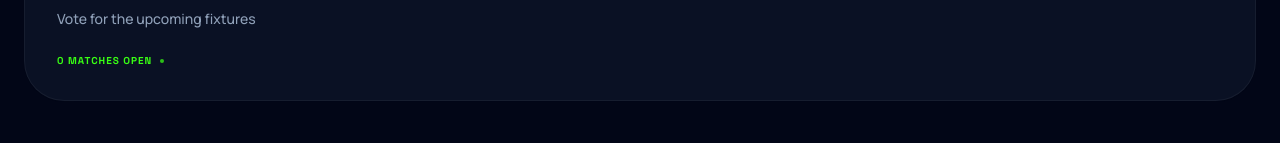
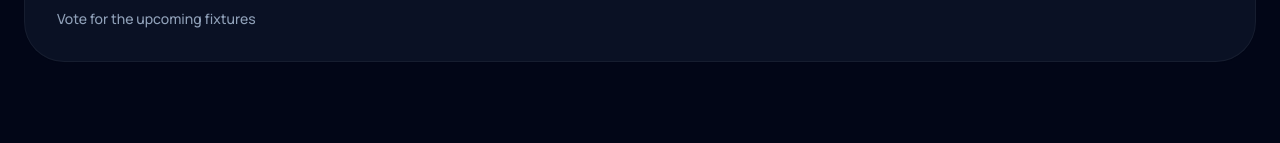
Before and after one commit to programming501/Poll11, a React (Vite) app: page / in a window 1280 px wide. Shown: the part 449-592 px from the top of the page. Built offline with nearby package versions, Linux system fonts and the light colour scheme; no server answers; the database is empty.

Commit message:
Small change

```diff
--- a/src/pages/Home.jsx
+++ b/src/pages/Home.jsx
@@ -69,10 +69,6 @@ const Home = () => {
                   <Trophy className="w-8 h-8 text-primary" />
                 </div>
               </div>
-              <div className="flex items-center gap-2 text-[10px] font-display font-black uppercase tracking-widest text-primary">
-                <span>{upcomingMatches.length} Matches Open</span>
-                <div className="w-1 h-1 rounded-full bg-primary animate-pulse" />
-              </div>
             </div>
 
           </div>
```
